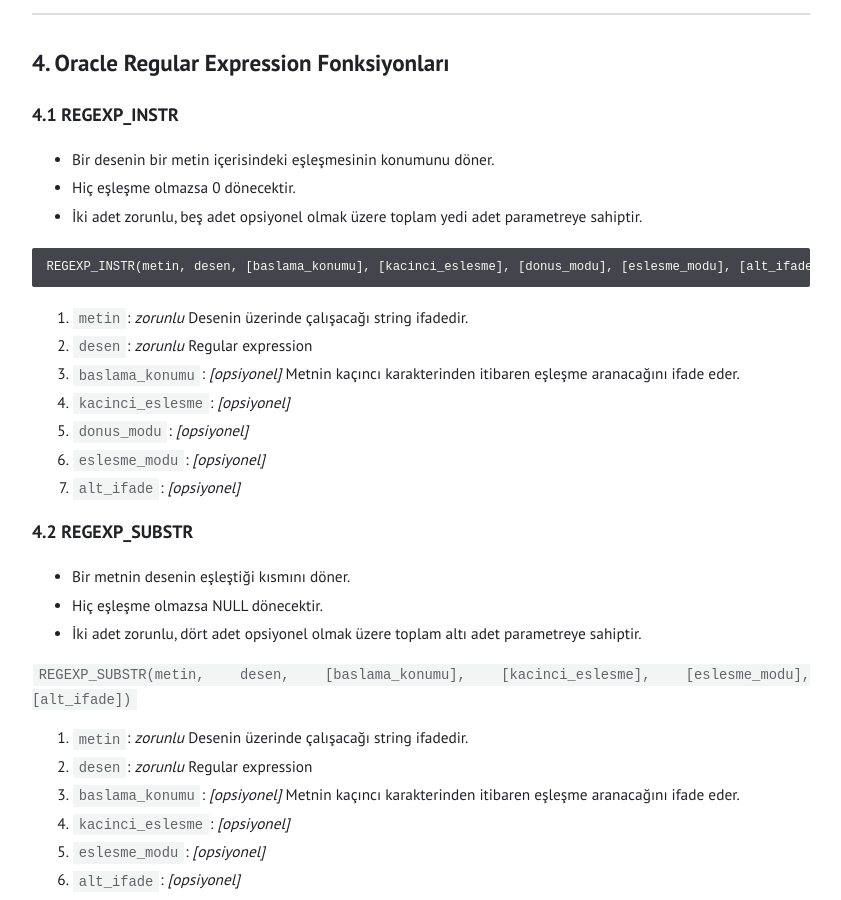
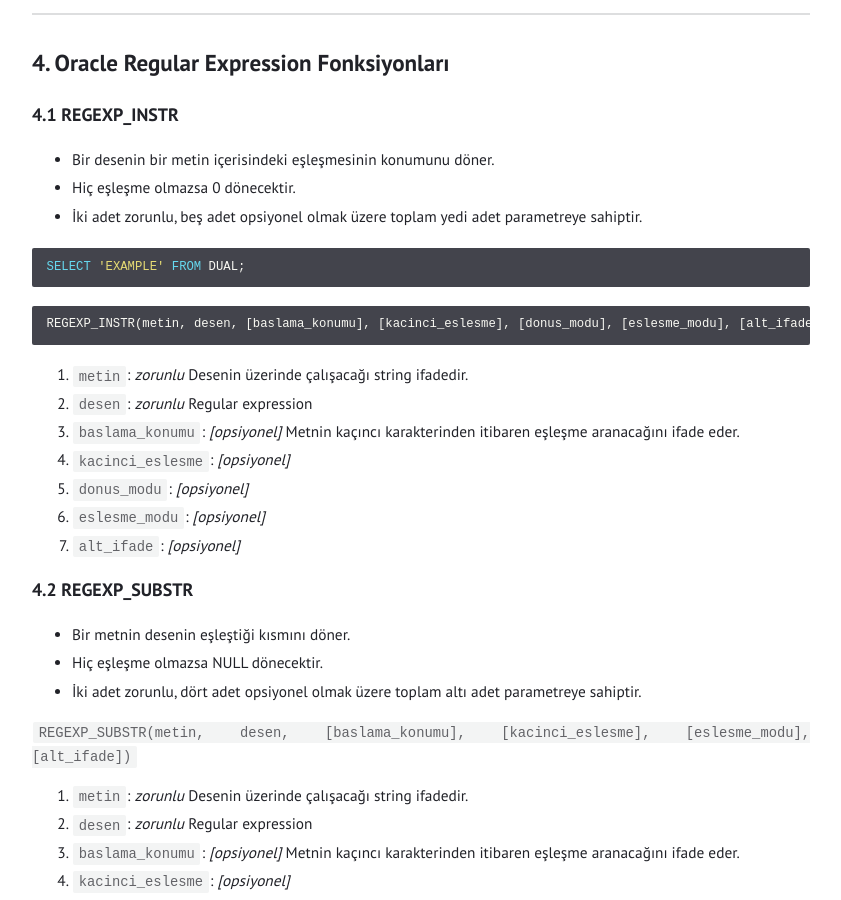
Before and after one commit to tunahanoguz/tunahanoguz.github.io, a Jekyll site: the page built from _posts/2025-05-05-oracle-regular-expressions.md, in a window 1280 px wide and 900 px high, scrolled down 7023 px. Shown: the whole window, without its empty margins (219-1060 px from the left). Built offline with Jekyll 4.4.1, drawn with Linux system fonts in a browser that asks for light colours.

Commit message:
Update 2025-05-05-oracle-regular-expressions.md

```diff
--- a/_posts/2025-05-05-oracle-regular-expressions.md
+++ b/_posts/2025-05-05-oracle-regular-expressions.md
@@ -178,6 +178,10 @@ Aşağıdaki tabloda üstteki iki tabloda açıklamaları yer alan desen ve eşl
 - İki adet zorunlu, beş adet opsiyonel olmak üzere toplam yedi adet parametreye sahiptir.
 
 {% highlight sql %}
+SELECT 'EXAMPLE' FROM DUAL;
+{% endhighlight %}
+
+{% highlight sql %}
 REGEXP_INSTR(metin, desen, [baslama_konumu], [kacinci_eslesme], [donus_modu], [eslesme_modu], [alt_ifade])
 {% endhighlight %}
 
```
